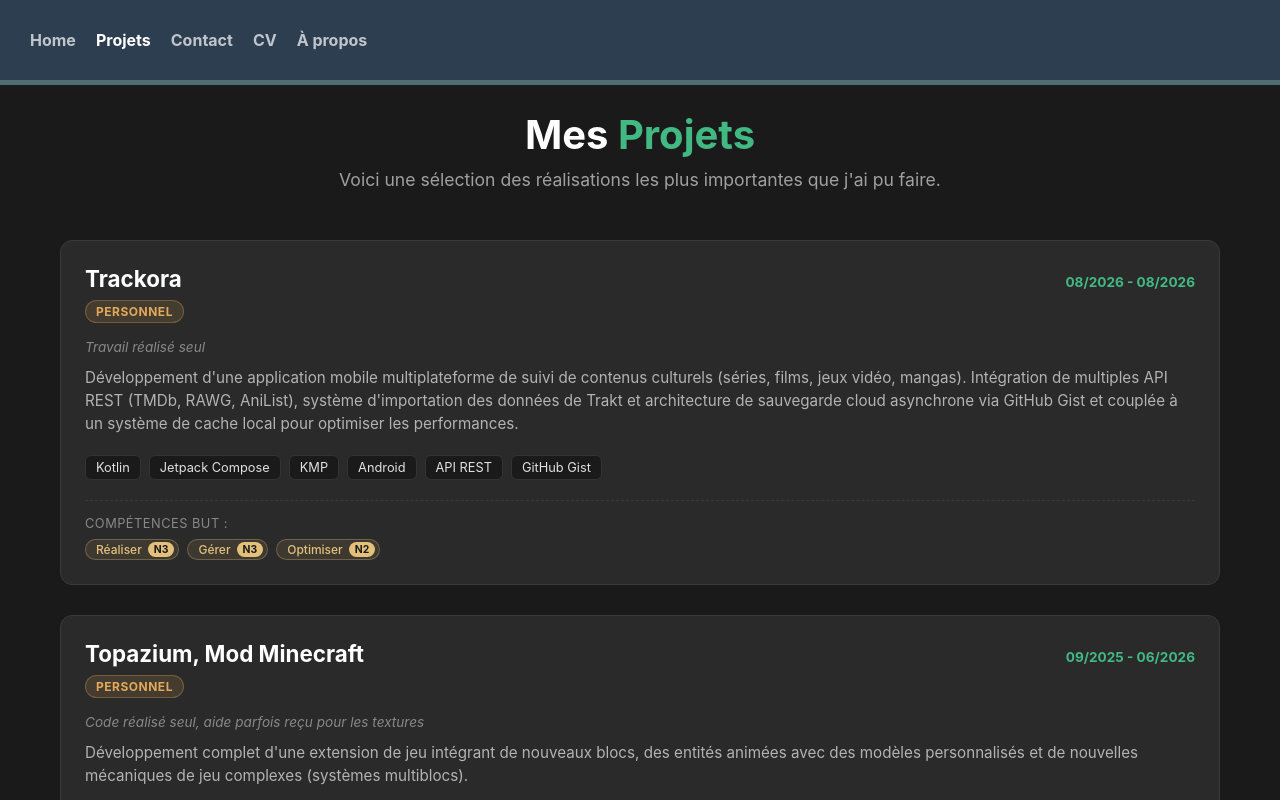
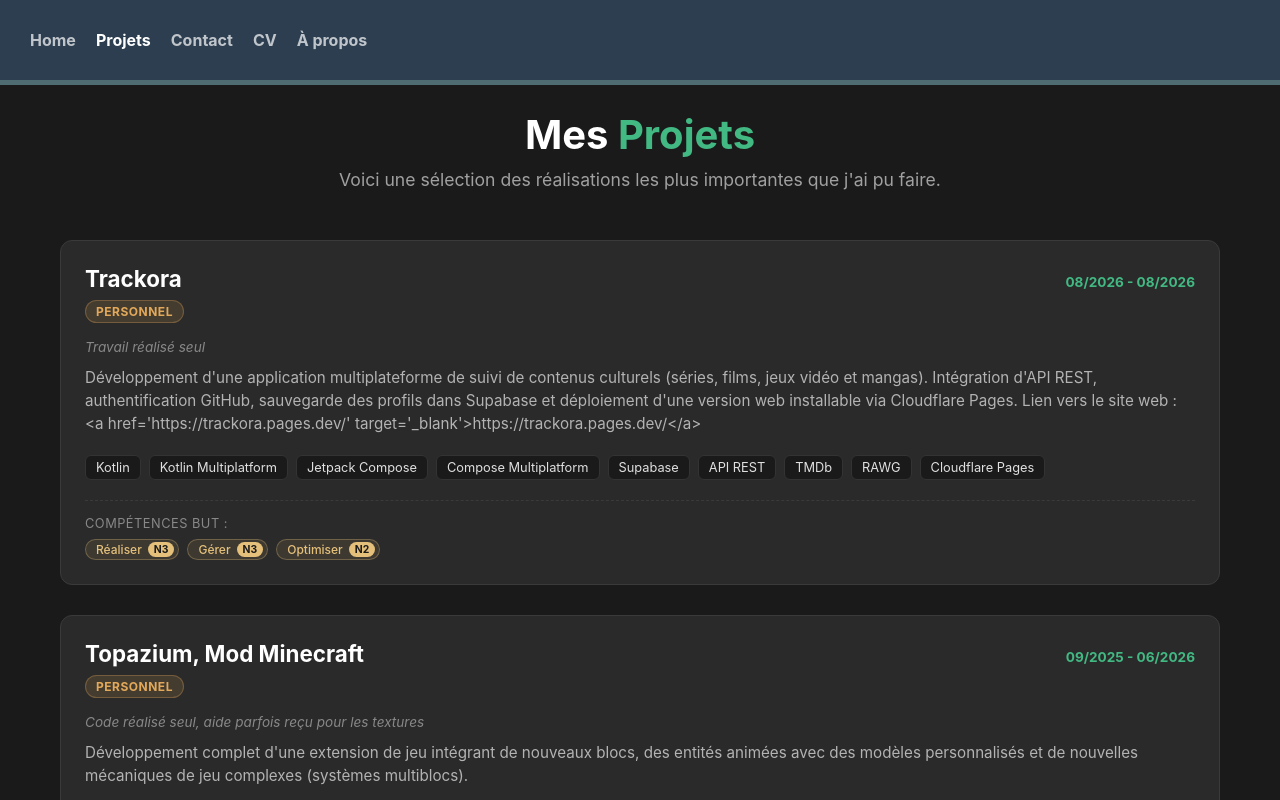
Before and after one commit to Guillaume-Btn/Portfolio, a Vue app: page /#/projects in a window 1280 px wide. Shown: the top 800 px of the page. Built offline with nearby package versions, Linux system fonts and the light colour scheme.

Commit message:
Modif trackora

```diff
--- a/src/views/ProjectsView.vue
+++ b/src/views/ProjectsView.vue
@@ -6,14 +6,25 @@ const myProjects: Project[] = [  {
   title: 'Trackora',
   date: '08/2026 - 08/2026',
   context: 'Personnel',
-    team: "Travail réalisé seul",
-    description: "Développement d'une application mobile multiplateforme de suivi de contenus culturels (séries, films, jeux vidéo, mangas). Intégration de multiples API REST (TMDb, RAWG, AniList), système d'importation des données de Trakt et architecture de sauvegarde cloud asynchrone via GitHub Gist et couplée à un système de cache local pour optimiser les performances.",
-    technologies: ['Kotlin', 'Jetpack Compose', 'KMP', 'Android', 'API REST', 'GitHub Gist'],
+  team: 'Travail réalisé seul',
+  description:
+    "Développement d'une application multiplateforme de suivi de contenus culturels (séries, films, jeux vidéo et mangas). Intégration d'API REST, authentification GitHub, sauvegarde des profils dans Supabase et déploiement d'une version web installable via Cloudflare Pages. Lien vers le site web : <a href='https://trackora.pages.dev/' target='_blank'>https://trackora.pages.dev/</a>",
+  technologies: [
+    'Kotlin',
+    'Kotlin Multiplatform',
+    'Jetpack Compose',
+    'Compose Multiplatform',
+    'Supabase',
+    'API REST',
+    'TMDb',
+    'RAWG',
+    'Cloudflare Pages',
+  ],
   butSkills: [
-      { name: "Réaliser", level: "Niveau 3" }, // Conception from scratch d'une app complexe avec KMP
-      { name: "Gérer", level: "Niveau 3" }, // Manipulation et fusion de données issues de multiples API (TMDb, RAWG, AniList) + stockage Gist
-      { name: "Optimiser", level: "Niveau 2" } // Mise en place d'un cache local pour réduire les temps de chargement
-    ]
+    { name: 'Réaliser', level: 'Niveau 3' },
+    { name: 'Gérer', level: 'Niveau 3' },
+    { name: 'Optimiser', level: 'Niveau 2' },
+  ],
 },
   {
     id: 1,
```
Also changed, not shown: 1 other file (tests, documents, lock files or other folders). Lines whose indentation alone changed are shown as unchanged.
